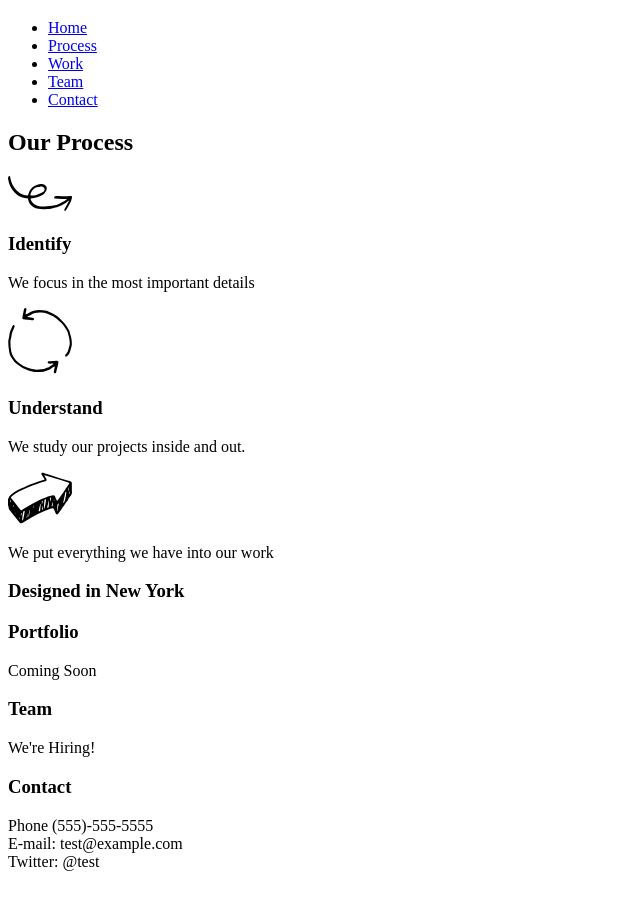
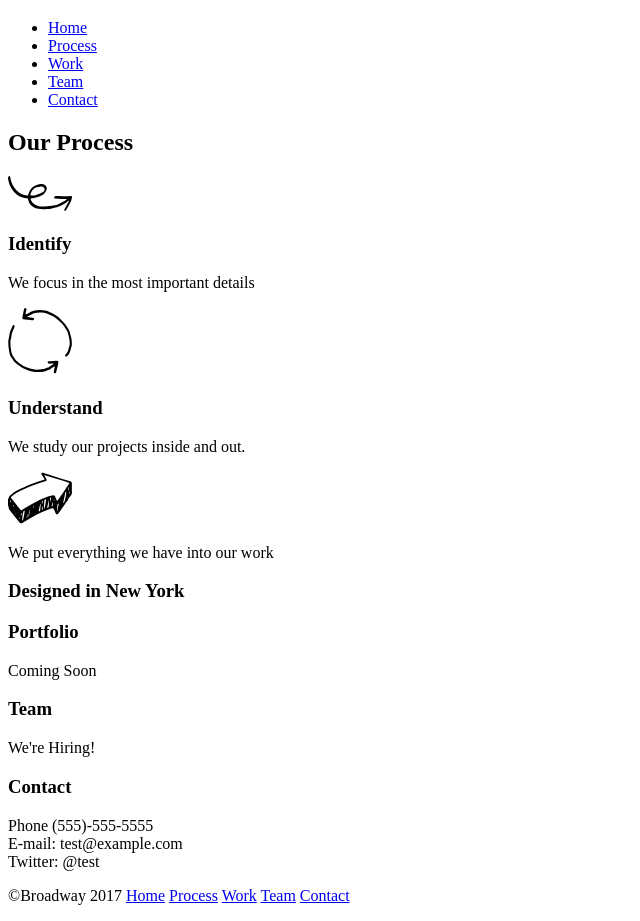
Before and after one commit to martincaddy/broadwaydesign, a plain HTML site: page index.html in a window 1280 px wide. Shown: the part 61-982 px from the top of the page, without its empty margins (0-640 px from the left). Before the commit the page ends 948 px from the top, so only its background shows below. Drawn offline with Linux system fonts and the light colour scheme.

Commit message:
Merge branch 'master' of https://github.com/martincaddy/broadwaydesign

```diff
--- a/index.html
+++ b/index.html
@@ -43,6 +43,14 @@
   <div id="contact">
     <h3>Contact</h3>
     <p>Phone (555)-555-5555<br>E-mail: test@example.com<br>Twitter: @test</p>
+  </div>
+
+  <nav>
+  <div id="foot">
+    <p>©Broadway 2017 <a href="#home">Home</a><span>   </span><a href="#process">Process</a><span>   </span><a href="#work">Work</a>
+    <span>   </span><a href="#team">Team</a><span>   </span><a href="#contact">Contact</a>
+  </div>
+  </nav>
 
 
   </body>
```
Also changed, not shown: resources/images/the-flatiron-building.png (added).
